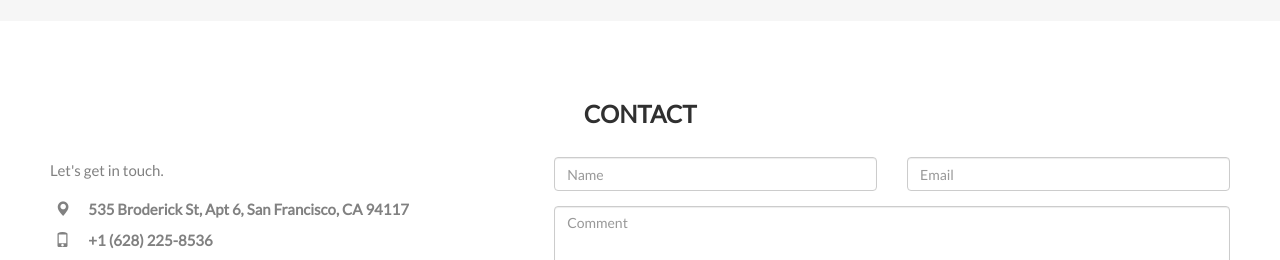
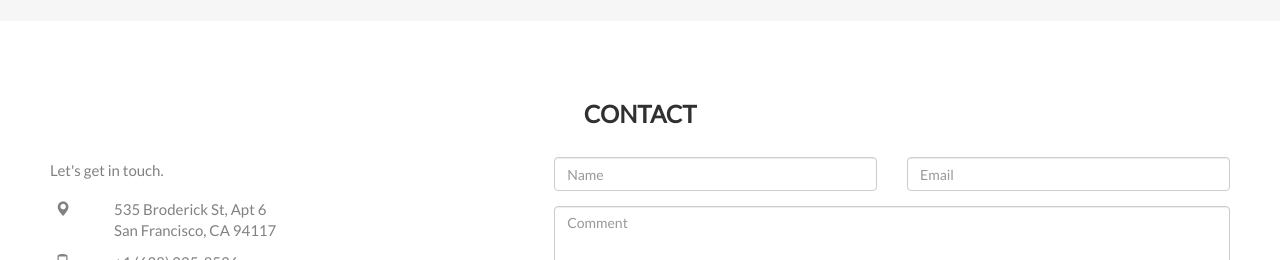
Before and after one commit to khpeek/kurtpeek, a plain HTML site: page index.html in a window 1280 px wide. Shown: the part 1208-1468 px from the top of the page. Drawn offline with nearby package versions, Linux system fonts and the light colour scheme; some packages are replaced by stand-ins of ours.

Commit message:
Changed font weight of contact details to normal

```diff
--- a/index.html
+++ b/index.html
@@ -226,6 +226,9 @@
       .table-borderless > thead > tr > th {
         border: none;
       }
+      table th {
+        font-weight: normal;
+      }
     </style>
   </head>
   <body id="myPage" data-spy="scroll" data-target=".navbar" data-offset="60">
@@ -300,7 +303,7 @@
         <table class="table table-condensed table-borderless font-weight-normal">
           <tr>
             <th><span class="glyphicon glyphicon-map-marker"></span></th>
-            <th>535 Broderick St, Apt 6, San Francisco, CA 94117</th>
+            <th>535 Broderick St, Apt 6<br>San Francisco, CA 94117</th>
           </tr>
           <tr>
             <th><span class="glyphicon glyphicon-phone"></span></th>
```
